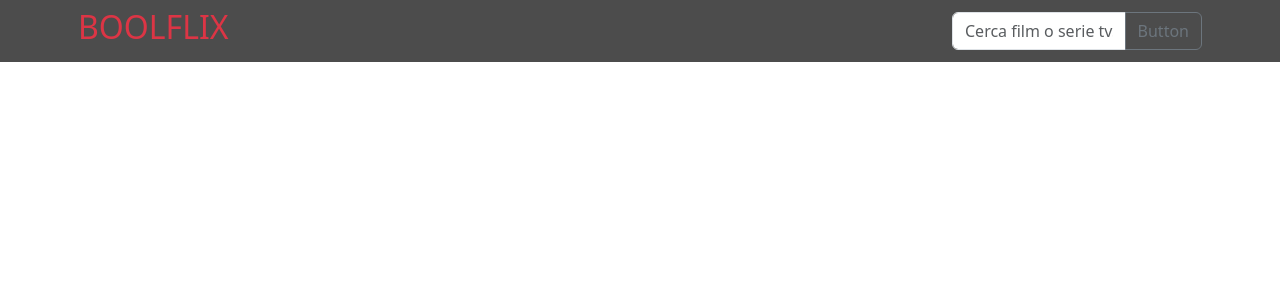
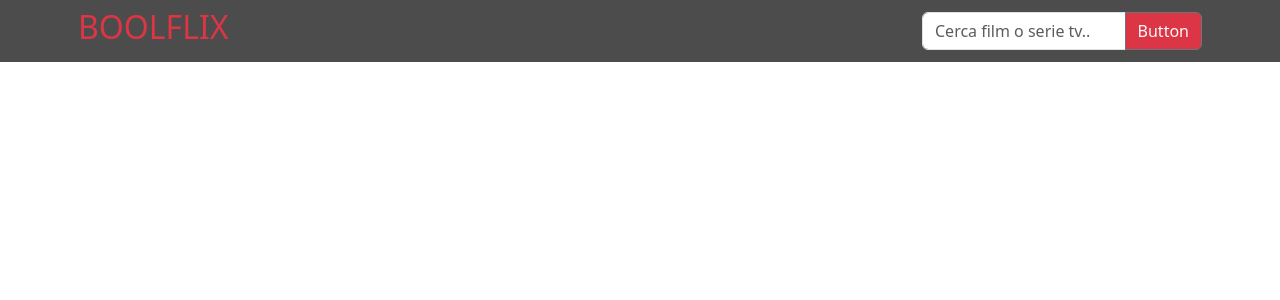
Before and after one commit to gabrielediemmanuele/vite-boolflix, a Vue app: page / in a window 1280 px wide. Shown: the top 300 px of the page. Built offline with nearby package versions, Linux system fonts and the light colour scheme.

Commit message:
feat: fix serch and button style

```diff
--- a/src/components/AppHeader.vue
+++ b/src/components/AppHeader.vue
@@ -15,11 +15,15 @@ export default {
 </script>
 
 <template>
+  <!--  header  -->
   <header>
+    <!-- bootstrap container  -->
     <div
       class="container d-flex justify-content-between align-items-center p-2"
     >
+      <!-- APP TITLE  -->
       <div class="text-danger h2">BOOLFLIX</div>
+      <!--    INPUT CONTAINER TEXT AND BUTTON  -->
       <div class="input-group d-flex">
         <input
           type="text"
@@ -29,7 +33,7 @@ export default {
           aria-describedby="button-addon2"
         />
         <button
-          class="btn btn-outline-secondary"
+          class="btn btn-outline-secondary bg-danger text-light"
           type="button"
           id="button-addon2"
         >
@@ -46,7 +50,7 @@ header {
 }
 .container {
   .input-group {
-    width: 250px;
+    width: 280px;
   }
 }
 </style>
```
